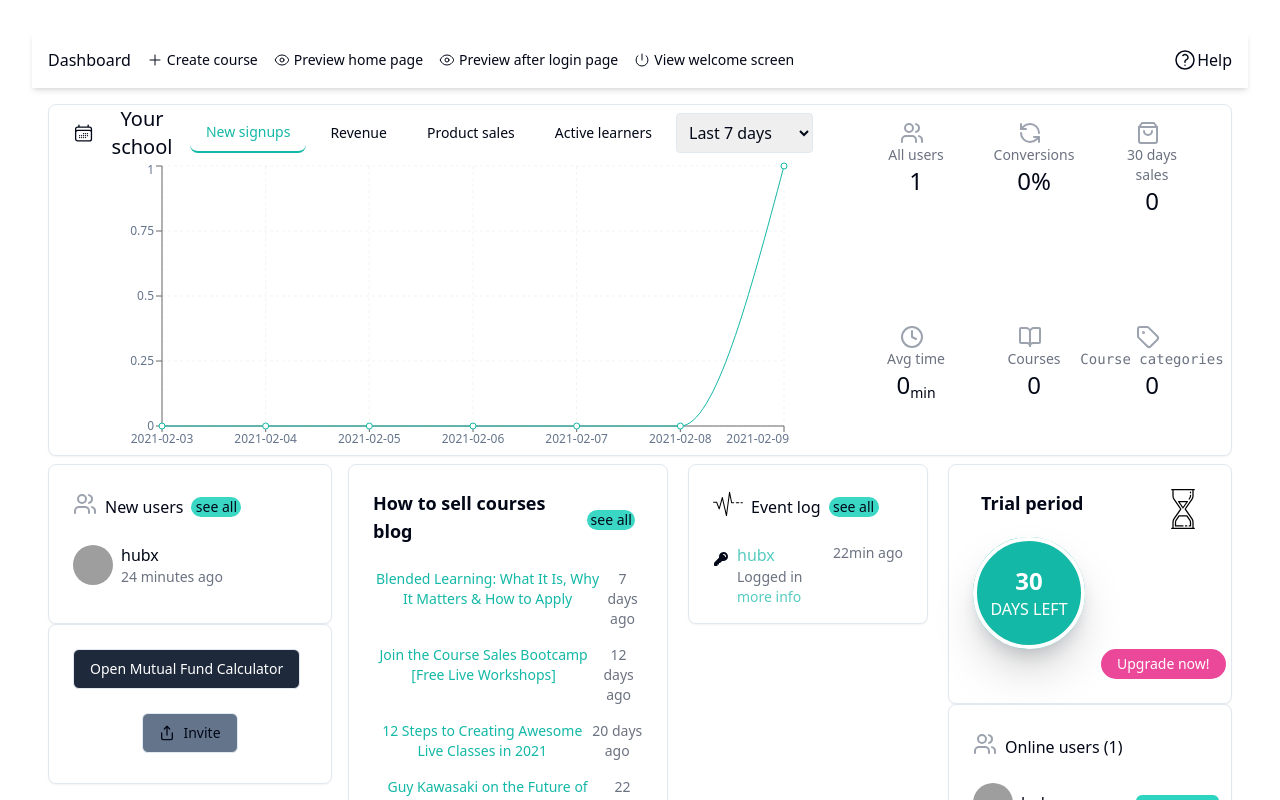
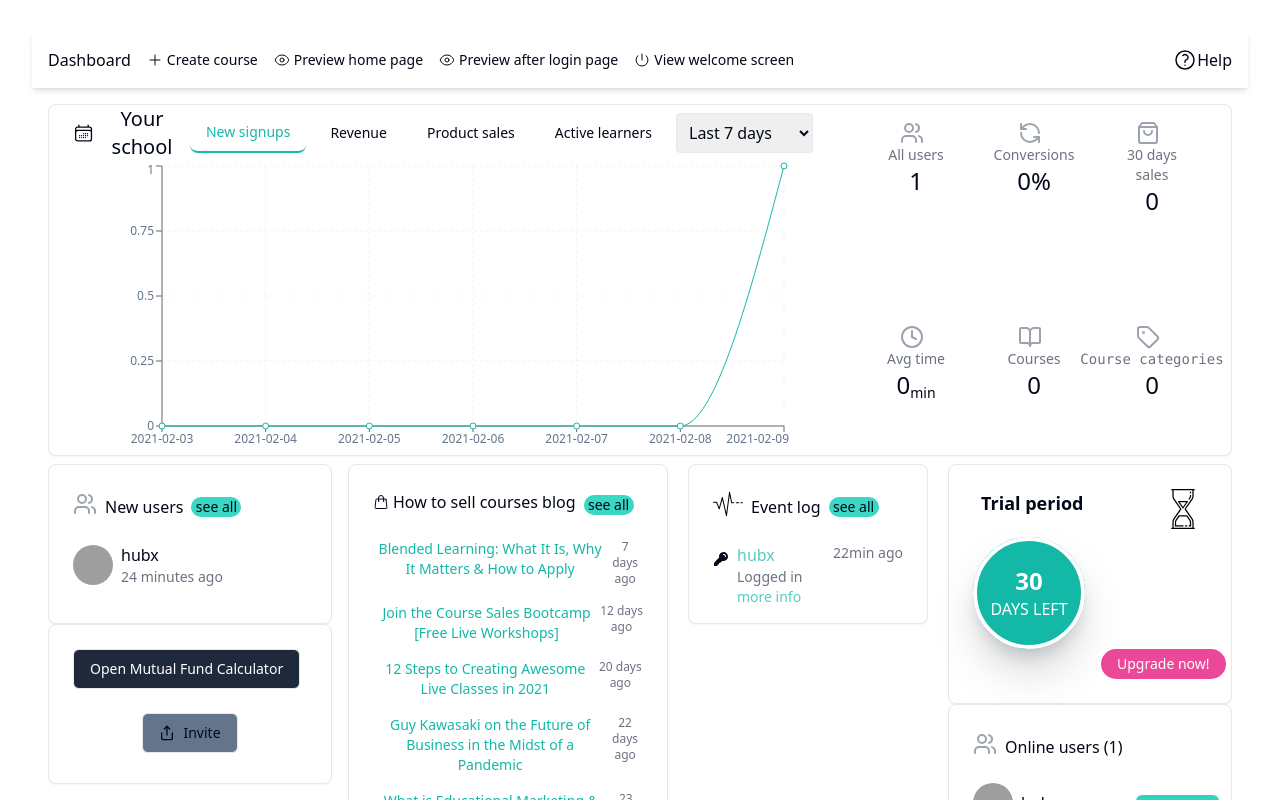
Before and after one commit to mohitverma13/dashBoard, a React (Vite) app: page / in a window 1280 px wide. Shown: the top 800 px of the page. Built offline with nearby package versions, Linux system fonts and the light colour scheme; grey boxes are pictures that could not be loaded.

Commit message:
BlogCard fixed

```diff
--- a/src/components/BlogPostCard.jsx
+++ b/src/components/BlogPostCard.jsx
@@ -14,7 +14,11 @@ export default function BlogPostCard() {
     return (
         <Card className='flex flex-col w-[20rem]'>
             <CardHeader className='flex flex-row justify-start items-center'>
-                <h3 className="text-lg font-semibold text-left">How to sell courses blog</h3>
+                <h4 className=" text-left flex justify-center items-center text-base gap-1">
+                    <svg xmlns="http://www.w3.org/2000/svg" fill="none" viewBox="0 0 24 24" strokeWidth={1.5} stroke="currentColor" className="size-4">
+                        <path strokeLinecap="round" strokeLinejoin="round" d="M15.75 10.5V6a3.75 3.75 0 1 0-7.5 0v4.5m11.356-1.993 1.263 12c.07.665-.45 1.243-1.119 1.243H4.25a1.125 1.125 0 0 1-1.12-1.243l1.264-12A1.125 1.125 0 0 1 5.513 7.5h12.974c.576 0 1.059.435 1.119 1.007ZM8.625 10.5a.375.375 0 1 1-.75 0 .375.375 0 0 1 .75 0Zm7.5 0a.375.375 0 1 1-.75 0 .375.375 0 0 1 .75 0Z" />
+                    </svg>
+                    How to sell courses blog</h4>
                 <button className='bg-[#3bd7c5] rounded-xl text-sm w-[50px] flex items-center justify-center mx-2'> see all</button>
             </CardHeader>
             <CardContent>
@@ -22,7 +26,7 @@ export default function BlogPostCard() {
                     {blogPosts.map((post, index) => (
                         <li key={index} className="flex flex-col sm:flex-row sm:justify-between">
                             <a href="#" className="text-sm text-teal-500 hover:underline">{post.title}</a>
-                            <span className="text-sm text-gray-500 mt-1 sm:mt-0">{post.daysAgo} days ago</span>
+                            <span className="text-xs text-gray-500 mt-1 sm:mt-0">{post.daysAgo} days ago</span>
                         </li>
                     ))}
                 </ul>
```
